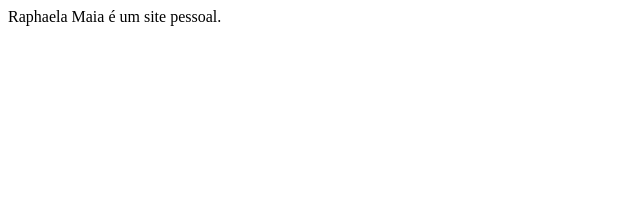
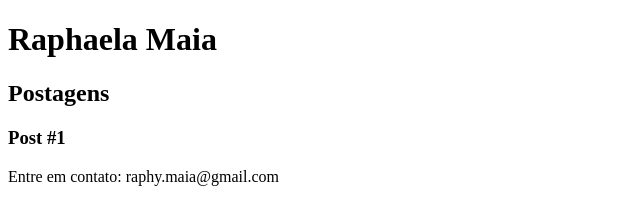
Before and after one commit to raphy-maia/desafio-dio, a plain HTML site: page Curso-HTML5/Index.html in a window 1280 px wide. Shown: the whole page, without its empty margins (0-640 px from the left). Drawn offline with Linux system fonts and the light colour scheme.

Commit message:
Adiciona-se a semântica do código html

```diff
--- a/Curso-HTML5/Index.html
+++ b/Curso-HTML5/Index.html
@@ -5,6 +5,18 @@
     <title>Raphaela Maia</title>
   </head>
   <body>
-      Raphaela Maia é um site pessoal.
+    <header>
+      <h1>Raphaela Maia</h1>
+    </header>
+    <section>
+      <header>
+        <h2>Postagens</h2>
+      </header>
+    <article>
+      <header>
+        <h3>Post #1</h3>
+      </header>
+    </section>
+    <footer> Entre em contato: raphy.maia@gmail.com </footer>
   </body>
 </html>
```
